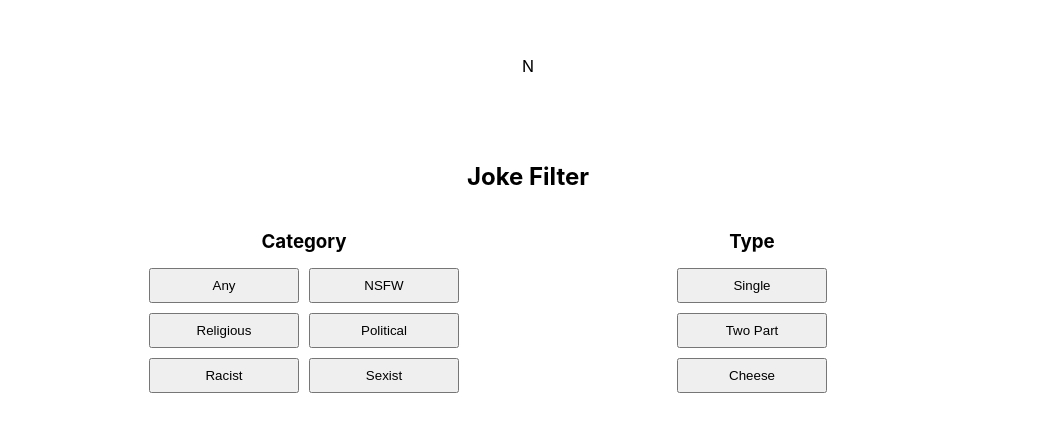
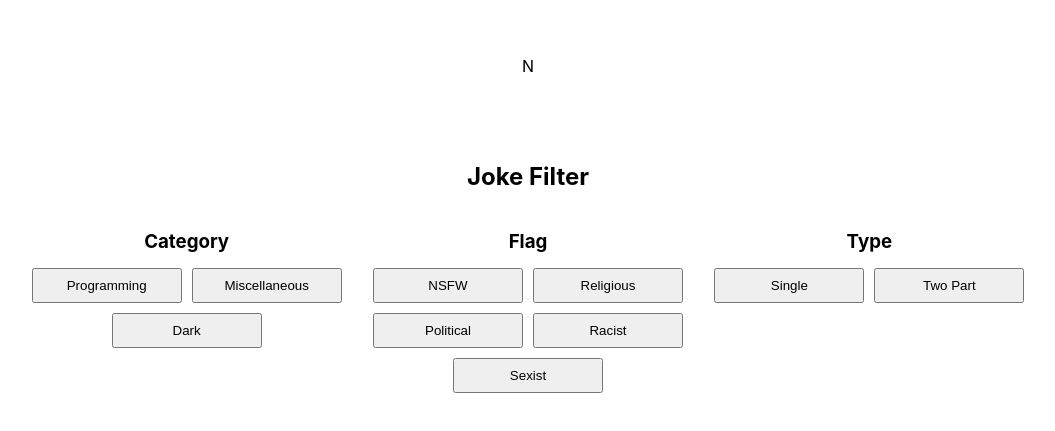
Before and after one commit to italiaiello/jokes, a React (Create React App) app: page / in a window 1280 px wide. Shown: the part 181-612 px from the top of the page, without its empty margins (112-1167 px from the left). Built offline with nearby package versions, Linux system fonts and the light colour scheme; no server answers.

Commit message:
almost finished with filter

```diff
--- a/src/App.css
+++ b/src/App.css
@@ -25,28 +25,21 @@ form article {
   display: flex;
 }
 
-.flagSelect, .typeSelect {
+.categorySelect, .flagSelect, .typeSelect {
   width: 50%;
   display: flex;
   flex-direction: column;
 }
 
-.flagSelect article {
-  width: 80%;
+.categorySelect article, .flagSelect article, .typeSelect article {
+  width: 100%;
   flex-wrap: wrap;
   flex-direction: row;
   justify-content: center;
   margin: 0 auto;
 }
 
-.typeSelect article{
-  width: 100%;
-  flex-direction: column;
-  justify-content: center;
-  align-items: center;
-}
-
-.flagSelect h3, .typeSelect h3 {
+h3 {
   margin-bottom: 10px;
 }
 
--- a/src/App.js
+++ b/src/App.js
@@ -5,9 +5,10 @@ import './App.css';
 
 const App = () => {
 
-  const [flags, setFlags] = useState(['Any'])
-  const [type, setType] = useState()
-  const [isLoading, jokeData] = useJokeFetch(`https://sv443.net/jokeapi/v2/joke/${flags.join('')}`, flags, type)
+  const [categories, setCategories] = useState(['Any'])
+  const [flags, setFlags] = useState([])
+  const [type, setType] = useState('')
+  const [isLoading, jokeData] = useJokeFetch(`https://sv443.net/jokeapi/v2/joke/${categories.join(',')}?format=json?${flags.length ? flags.join(',') : ''}`, categories, type)
 
   return (
     <div className="App">
@@ -26,7 +27,7 @@ const App = () => {
         )
 
       }
-      <Criteria />
+      <Criteria setCategories={setCategories} setFlags={setFlags} setType={setType} />
     </div>
   );
 }
--- a/src/components/Criteria/Criteria.js
+++ b/src/components/Criteria/Criteria.js
@@ -1,100 +1,44 @@
 import React from 'react';
 import Option from './Option';
 
-const Criteria = () => {
+const Criteria = ({ setCategories, setFlags, setType }) => {
 
     const buttons = Array.from(document.getElementsByTagName('button'));
-    console.log(buttons[0])
 
-    const onButtonSelect = event => {
-        event.preventDefault()
-
-        const id = parseInt(event.target.dataset.id)
-        console.log(id)
-        switch(id) {
-            case 0:
-                if (!buttons[0].classList.contains('selected')) {
-                    buttons[0].classList.add('selected')
-                } else {
-                    buttons[0].classList.remove('selected')
-                }
-
-                for (let i = 1; i < buttons.length - 2; i++) {
-                    if (buttons[0].classList.contains('selected')) {
-
-                        buttons[i].classList.add('selected')
-                        console.log(buttons[i].classList)
-                    } else {
-                        buttons[i].classList.remove('selected')
-                    }
-                }
-            case 1:
-            case 2:
-            case 3:
-            case 4:
-            case 5:
-
-                for (let i = 0; i < buttons.length - 2; i++) {
-                    if (buttons[0].classList.contains('selected')) {
-                        if (buttons[i].dataset.id !== id && !buttons[i].classList.contains('selected')) {
-                            buttons[i].classList.add('selected')
-                        } else if (buttons[i].dataset.id !== id && buttons[i].classList.contains('selected')) {
-                            buttons[i].classList.add('selected')
-                        }
-                    }
-
-                }
-
-                console.log(event.target)
-                if (!buttons[parseInt(id)].classList.contains('selected')) {
-                    buttons[parseInt(id)].classList.add('selected')
-                } else {
-                    buttons[parseInt(id)].classList.remove('selected')
-                }
-
-
-
-
-            case 6:
-            case 7:
-                const lastButton = buttons.length - 1
-                const secondLastButton = buttons.length - 2
-                if (!event.target.classList.contains('selected')) {
-                    event.target.classList.add('selected')
-                } else {
-                    event.target.classList.remove('selected')
-                }
-
-                if (id === 6 && buttons[lastButton].classList.contains('selected')) {
-                    buttons[lastButton].classList.remove('selected')
-                } else if (id === 7 && buttons[secondLastButton].classList.contains('selected')) {
-                    buttons[secondLastButton].classList.remove('selected')
-                }
-        }
-    }
+    const categories = ['Programming', 'Miscellaneous', 'Dark']
+    const flags = ['NSFW', 'Religious', 'Political', 'Racist', 'Sexist']
+    const types = ['Single', 'Two Part']
 
     return (
         <section className="criteria">
             <h2>Joke Filter</h2>
             <form>
-                <article className="flagSelect">
+                <article className="categorySelect">
                     <h3>Category</h3>
                     <article>
-                        <button data-id="0" onClick={onButtonSelect}>Any</button>
-                        <button data-id="1" onClick={onButtonSelect}>NSFW</button>
-                        <button data-id="2" onClick={onButtonSelect}>Religious</button>
-                        <button data-id="3" onClick={onButtonSelect}>Political</button>
-                        <button data-id="4" onClick={onButtonSelect}>Racist</button>
-                        <button data-id="5" onClick={onButtonSelect}>Sexist</button>
+                        {
+                            categories.map(category => <Option key={category}
+                                                                option={category}
+                                                                setCategories={setCategories}
+                                                        />)
+                        }
+                    </article>
+                </article>
+                <article className="flagSelect">
+                    <h3>Flag</h3>
+                    <article>
+                        {
+                            flags.map(flag => <Option key={flag} option={flag} setFlags={setFlags}/>)
+                        }
                     </article>
                 </article>
                 <br />
                 <article className="typeSelect">
                     <h3>Type</h3>
                     <article>
-                        <button data-id="6" onClick={onButtonSelect}>Single</button>
-                        <button data-id="7" onClick={onButtonSelect}>Two Part</button>
-                        <Option />
+                        {
+                            types.map(type => <Option key={type} option={type} setType={setType} />)
+                        }
                     </article>
                 </article>
             </form>
--- a/src/components/Criteria/Option.js
+++ b/src/components/Criteria/Option.js
@@ -1,18 +1,38 @@
 import React from 'react'
 
-const Option = props => {
+const Option = ({ option, setType, setCategories, setFlags }) => {
 
     const onOptionSelect = event => {
         event.preventDefault()
         if (event.target.classList.value === "") {
             event.target.classList.add('selected')
-        } else if (event.target.classList.value === "selection") {
+        } else if (event.target.classList.value === "selected") {
             event.target.classList.remove('selected')
         }
 
+        switch(option) {
+            case 'Programming':
+            case 'Miscellaneous':
+            case 'Dark':
+                setCategories(option.toLowerCase())
+                break;
+            case 'NSFW':
+            case 'Religious':
+            case 'Political':
+            case 'Racist':
+            case 'Sexist':
+                setFlags(option.toLowerCase())
+                break;
+            case 'Single':
+            case 'Two Part':
+                setType(option.toLowerCase())
+                break;
+            default:
+                return 'Invalid option'
+        }
     }
 
-    return <button className="chicken" onClick={onOptionSelect}>Cheese</button>
+    return <button className="" onClick={onOptionSelect}>{option}</button>
 }
 
 export default Option
```
